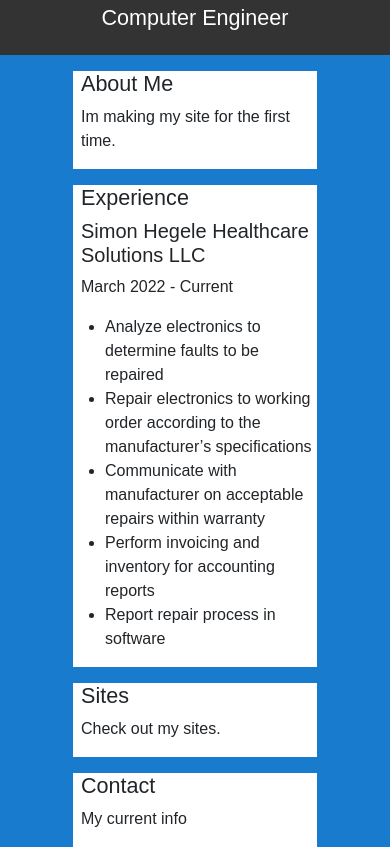
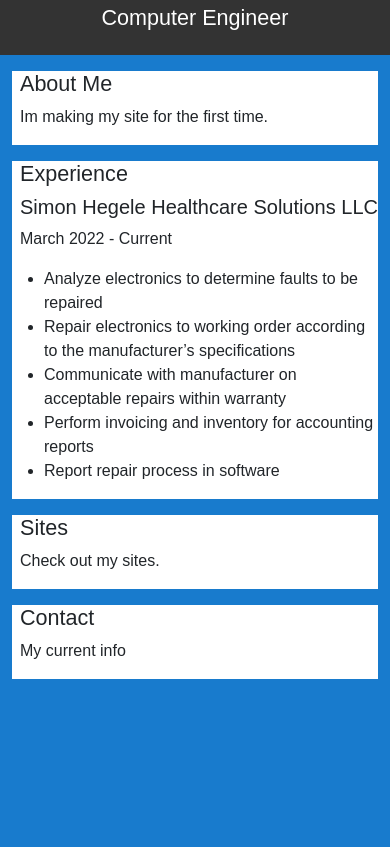
Before and after one commit to garciaesteban/garciaesteban.github.io, a plain HTML site: page index.html in a window 390 px wide. Shown: the part 52-899 px from the top of the page. After the commit the page ends 844 px from the top, so only its background shows below. Drawn offline with nearby package versions, Linux system fonts and the light colour scheme.

Commit message:
Adjusted breakpoints and added flex to rows.

```diff
--- a/index.html
+++ b/index.html
@@ -19,22 +19,22 @@
           <h4 class="header">Computer Engineer</h4>
         </div>
     </div>
-    <div class="container-md">
+    <div class="container">
       <div class="d-flex justify-content-center mt-3">
-        <div class="col-8 bg-white about">
-          <div class="row">
+        <div class="col bg-white about">
+          <div class="flex-row">
             <h4 class="ms-2">About Me</h4>
           </div>
-          <div class="row">
+          <div class="flex-row">
             <p class="ms-2">Im making my site for the first time.</p>
           </div>
         </div>
       </div>
     </div>
-    <div class="container-md">
+    <div class="container">
       <div class="d-flex justify-content-center mt-3">
-        <div class="col-8 bg-white about">
-          <div class="row">
+        <div class="col bg-white about">
+          <div class="flex-row">
             <h4 class="ms-2">Experience</h4>
           </div>
           <div class="flex-row">
@@ -51,25 +51,25 @@
         </div>
       </div>
     </div>
-    <div class="container-md">
+    <div class="container">
       <div class="d-flex justify-content-center mt-3">
-        <div class="col-8 bg-white sites">
-          <div class="row">
+        <div class="col bg-white sites">
+          <div class="flex-row">
             <h4 class="ms-2">Sites</h4>
           </div>
-          <div class="row">
+          <div class="flex-row">
             <p class="ms-2">Check out my sites.</p>
           </div>
         </div>
       </div>
     </div>
-    <div class="container-md">
+    <div class="container">
       <div class="d-flex justify-content-center mt-3">
-        <div class="col-8 bg-white contact">
-          <div class="row">
+        <div class="col bg-white contact">
+          <div class="flex-row">
             <h4 class="ms-2">Contact</h4>
           </div>
-          <div class="row">
+          <div class="flex-row">
             <p class="ms-2">My current info</p>
           </div>
         </div>
```
